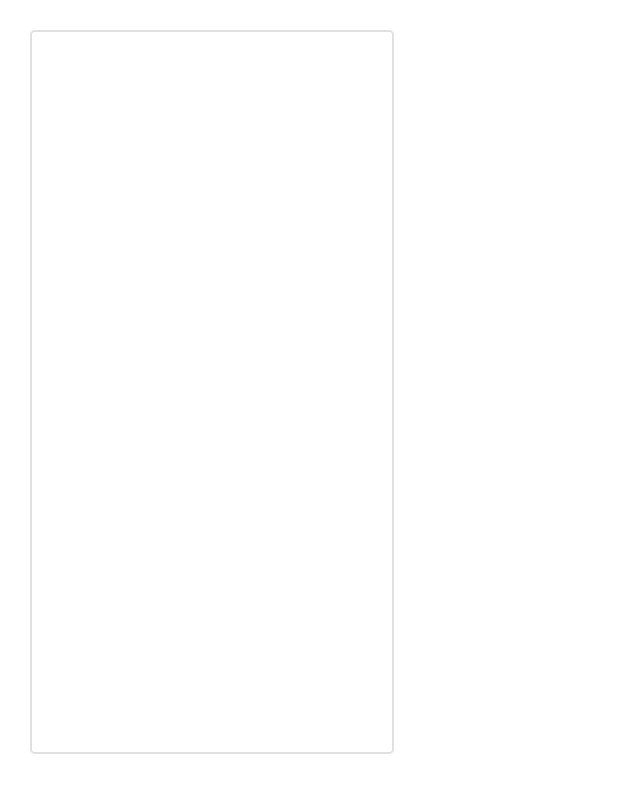
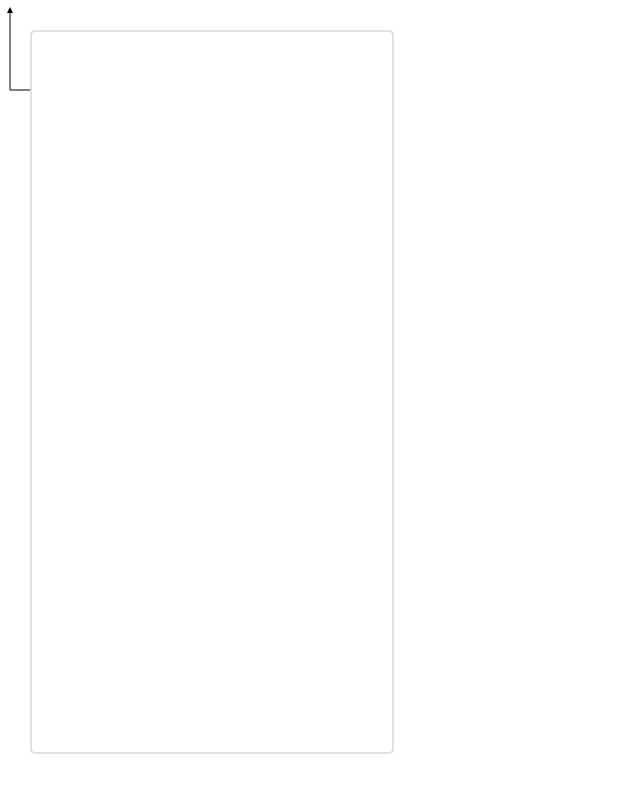
Before and after one commit to rsk7/diagram, a React (Create React App) app: page / in a window 1280 px wide. Shown: the top 792 px of the page, without its empty margins (0-640 px from the left). Built offline with nearby package versions, Linux system fonts and the light colour scheme.

Commit message:
using a layout manager

```diff
--- a/src/App.tsx
+++ b/src/App.tsx
@@ -4,6 +4,7 @@ import SequenceDescriber from "./SequenceDescriber";
 import { useState, useEffect } from "react";
 import SequenceReader from "./SequenceReader";
 import useSvgMatrixState from "./useSvgMatrixState";
+import sequenceDiagramLayout from "./SequenceDiagramLayout";
 
 function App() {
   const [sequenceText, setSequenceText] = useState(() => {
@@ -14,11 +15,8 @@ function App() {
     localStorage.setItem("sequenceText", sequenceText);
   });
 
-  const getActors = () => SequenceReader(sequenceText).actors;
-
-  // temp
-  const start = 500;
-  const width = 200;
+  const diagram = SequenceReader(sequenceText);
+  const { lifelineProps } = sequenceDiagramLayout(diagram, { x: 500, y: 200 });
 
   const {
     matrixState,
@@ -38,10 +36,30 @@ function App() {
         onWheel={(e) => handleZoom({ x: e.pageX, y: e.pageY }, e.deltaY > 0)}
         style={{ cursor: isDragging ? "grabbing" : "grab" }}
       >
+        <defs>
+          <marker
+            id="arrow"
+            viewBox="0 0 10 10"
+            refX="5"
+            refY="5"
+            markerWidth="6"
+            markerHeight="6"
+            orient="auto-start-reverse"
+          >
+            <path d="M 0 0 L 10 5 L 0 10 z" />
+          </marker>
+        </defs>
         <g id="matrix-group" transform={`${matrixState.toString()}`}>
-          {getActors().map((a, index) => (
-            <Lifeline x={start + index * width} y={200} name={a} />
+          {lifelineProps.map((p) => (
+            <Lifeline {...p} />
           ))}
+          <polyline
+            points="10,10 10,90 90,90"
+            fill="none"
+            stroke="black"
+            marker-start="url(#arrow)"
+            marker-end="url(#arrow)"
+          />
         </g>
       </svg>
       <SequenceDescriber
--- a/src/Lifeline.tsx
+++ b/src/Lifeline.tsx
@@ -1,24 +1,18 @@
 import Rect from "./Rect";
 import VerticalLine from "./VerticalLine";
-import { getSize } from "./TextBoxSizeService";
-import { useMemo } from "react";
 
-interface LifelineProps {
+export interface LifelineProps {
   x: number;
   y: number;
   name: string;
   fontSize: number;
-  maxWidth: number;
-  minWidth: number;
+  width: number;
+  height: number;
   length: number;
 }
 
 export default function Lifeline(props: LifelineProps) {
-  const { width, height } = useMemo(
-    () => getSize(props.name, props.fontSize, props.maxWidth, props.minWidth),
-    [props.name, props.fontSize, props.maxWidth, props.minWidth]
-  );
-  const lineX = Math.floor(width / 2) + props.x;
+  const lineX = Math.floor(props.width / 2) + props.x;
   return (
     <g>
       <VerticalLine x={lineX} y={props.y} length={props.length} />
@@ -26,16 +20,9 @@ export default function Lifeline(props: LifelineProps) {
         x={props.x}
         y={props.y}
         text={props.name}
-        height={height}
-        width={width}
+        height={props.height}
+        width={props.width}
       />
     </g>
   );
 }
-
-Lifeline.defaultProps = {
-  fontSize: 12,
-  maxWidth: 200,
-  minWidth: 50,
-  length: 500
-};
--- /dev/null
+++ b/src/Position.ts
@@ -0,0 +1,4 @@
+export default interface Position {
+  x: number;
+  y: number;
+}
--- /dev/null
+++ b/src/SequenceDiagram.ts
@@ -0,0 +1,8 @@
+export default interface SequenceDiagram {
+  actors: string[];
+  interactions?: {
+    fromActor: string;
+    toActor: string;
+    description: string;
+  }[];
+}
--- /dev/null
+++ b/src/SequenceDiagramLayout.ts
@@ -0,0 +1,59 @@
+import SequenceDiagram from "./SequenceDiagram";
+import { getSize } from "./TextBoxSizeService";
+import Position from "./Position";
+import { LifelineProps } from "./Lifeline";
+
+export default function sequenceDiagramLayout(
+  diagram: SequenceDiagram,
+  startPosition: Position
+) {
+  // layout sequence diagram
+  // find actor spacing
+  const actors = diagram.actors;
+
+  // find length of lifelines;
+  const LENGTH = 500;
+  const FONT_SIZE = 12;
+  const MAX_WIDTH = 200;
+  const MIN_WIDTH = 50;
+  const LIFELINE_SEPARATION = 50;
+
+  // need lifeline props here
+  const lifelineProps = actors.reduce<LifelineProps[]>(
+    (acc: LifelineProps[], value: string) => {
+      const { width, height } = getSize(value, FONT_SIZE, MAX_WIDTH, MIN_WIDTH);
+      if (!acc.length) {
+        return [
+          {
+            x: startPosition.x,
+            y: startPosition.y,
+            length: LENGTH,
+            name: value,
+            fontSize: FONT_SIZE,
+            width,
+            height
+          }
+        ];
+      } else {
+        const previous = acc[acc.length - 1];
+        return [
+          ...acc,
+          {
+            x: previous.x + previous.width + LIFELINE_SEPARATION,
+            y: previous.y,
+            length: LENGTH,
+            name: value,
+            fontSize: FONT_SIZE,
+            width,
+            height
+          }
+        ];
+      }
+    },
+    []
+  );
+
+  return {
+    lifelineProps
+  };
+}
--- a/src/SequenceReader.ts
+++ b/src/SequenceReader.ts
@@ -1,11 +1,4 @@
-interface SequenceDiagram {
-  actors: string[];
-  interactions?: {
-    fromActor: string;
-    toActor: string;
-    description: string;
-  }[];
-}
+import SequenceDiagram from "./SequenceDiagram";
 
 function findActors(lines: string[]): string[] {
   const actorLines = lines.filter(
--- a/src/useSvgMatrixState.ts
+++ b/src/useSvgMatrixState.ts
@@ -52,7 +52,6 @@ export default function useSvgMatrixState(initMatrix?: DOMMatrix) {
   };
 
   const handleZoom = (position: Position, scrollUp: boolean) => {
-    console.log("zoom position", position.x, position.y);
     const zoomFactor = scrollUp ? 1 / 1.01 : 1.01;
     const point = new DOMPoint(position.x, position.y);
     const transformedPoint = point.matrixTransform(matrixState.inverse());
```
